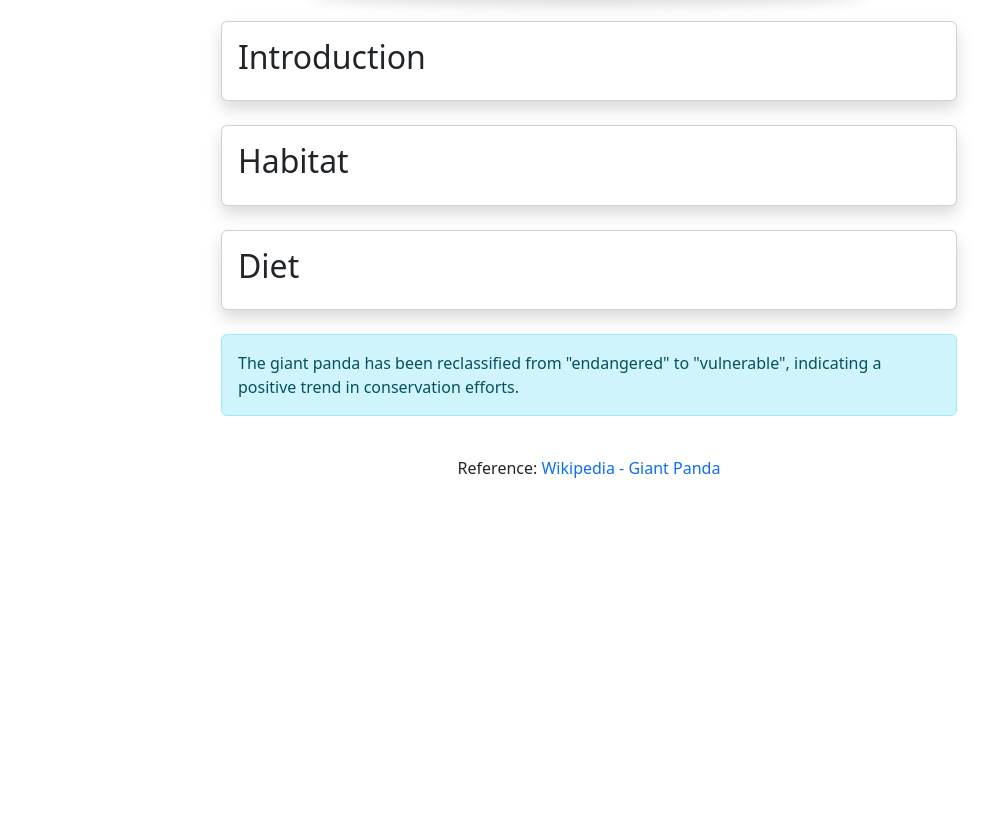
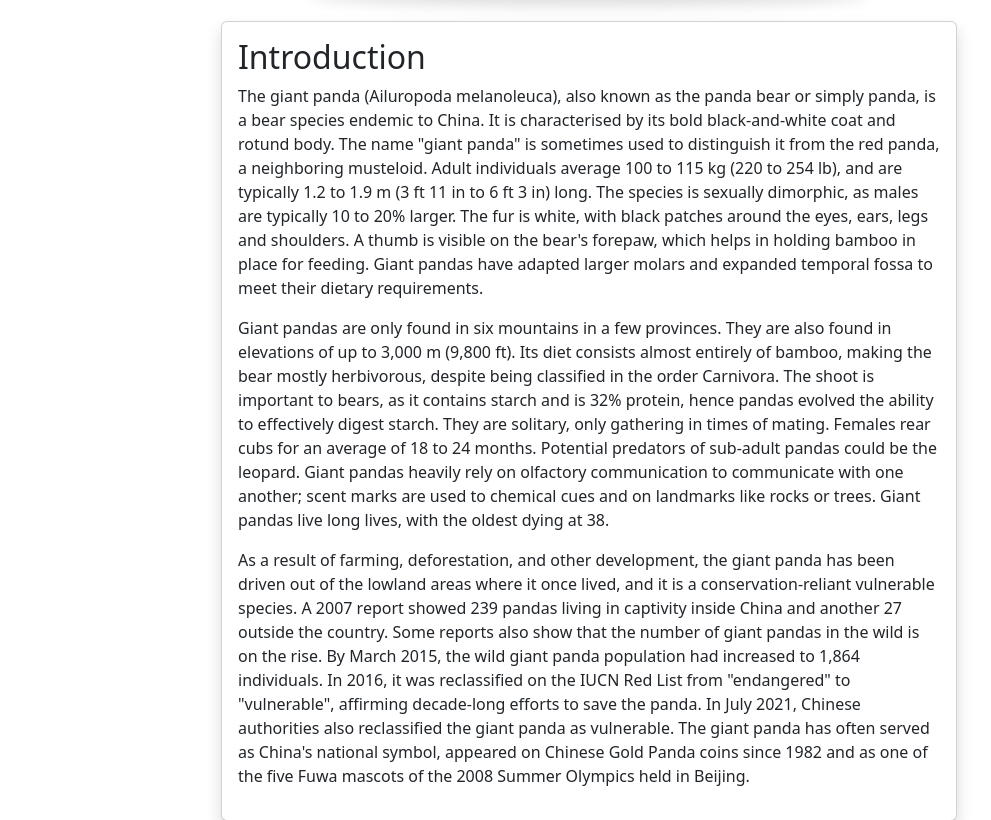
Before and after one commit to mollymhom/bootstrap-webpage, a plain HTML site: page index.html in a window 1280 px wide. Shown: the part 195-1015 px from the top of the page, without its empty margins (51-1042 px from the left). Before the commit the page ends 800 px from the top, so only its background shows below. Drawn offline with nearby package versions, Linux system fonts and the light colour scheme; a script that the page names is missing.

Commit message:
Introduction added

```diff
--- a/index.html
+++ b/index.html
@@ -41,7 +41,27 @@
                 <div class="card mb-4 shadow">
                     <div class="card-body">
                         <h2 id="introduction" class="card-title">Introduction</h2>
-                        <p class="card-text">
+                        <p class="card-text">The giant panda (Ailuropoda melanoleuca), also known as the panda bear or simply panda, is a bear species endemic to China.
+                            It is characterised by its bold black-and-white coat and rotund body. The name "giant panda" is sometimes used to distinguish it from the red panda,
+                            a neighboring musteloid. Adult individuals average 100 to 115 kg (220 to 254 lb), and are typically 1.2 to 1.9 m (3 ft 11 in to 6 ft 3 in) long.
+                            The species is sexually dimorphic, as males are typically 10 to 20% larger. The fur is white, with black patches around the eyes, ears, legs and shoulders.
+                            A thumb is visible on the bear's forepaw, which helps in holding bamboo in place for feeding.
+                            Giant pandas have adapted larger molars and expanded temporal fossa to meet their dietary requirements.</p>
+
+                            <p>  Giant pandas are only found in six mountains in a few provinces.
+                            They are also found in elevations of up to 3,000 m (9,800 ft). Its diet consists almost entirely of bamboo,
+                            making the bear mostly herbivorous, despite being classified in the order Carnivora. The shoot is important to bears,
+                            as it contains starch and is 32% protein, hence pandas evolved the ability to effectively digest starch. They are solitary,
+                            only gathering in times of mating. Females rear cubs for an average of 18 to 24 months. Potential predators of sub-adult pandas could be the leopard.
+                            Giant pandas heavily rely on olfactory communication to communicate with one another; scent marks are used to chemical cues and on landmarks like rocks or trees.
+                            Giant pandas live long lives, with the oldest dying at 38.</p>
+
+                            <p>  As a result of farming, deforestation, and other development, the giant panda has been driven out of the lowland areas where it once lived,
+                            and it is a conservation-reliant vulnerable species. A 2007 report showed 239 pandas living in captivity inside China and another 27 outside the country.
+                            Some reports also show that the number of giant pandas in the wild is on the rise. By March 2015, the wild giant panda population had increased to 1,864 individuals.
+                            In 2016, it was reclassified on the IUCN Red List from "endangered" to "vulnerable", affirming decade-long efforts to save the panda.
+                            In July 2021, Chinese authorities also reclassified the giant panda as vulnerable. The giant panda has often served as China's national symbol,
+                            appeared on Chinese Gold Panda coins since 1982 and as one of the five Fuwa mascots of the 2008 Summer Olympics held in Beijing.</p>
                     </div>
                 </div>
 
```
